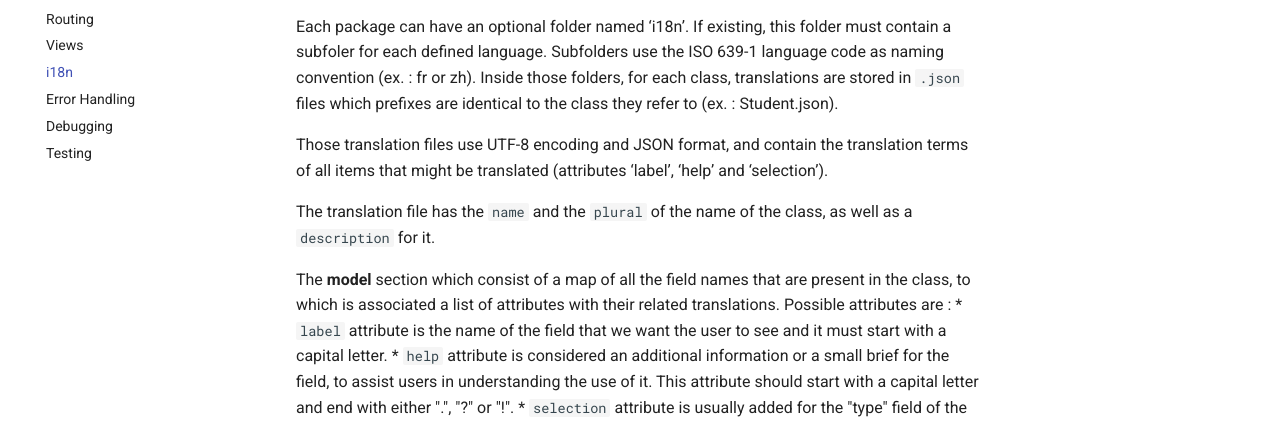
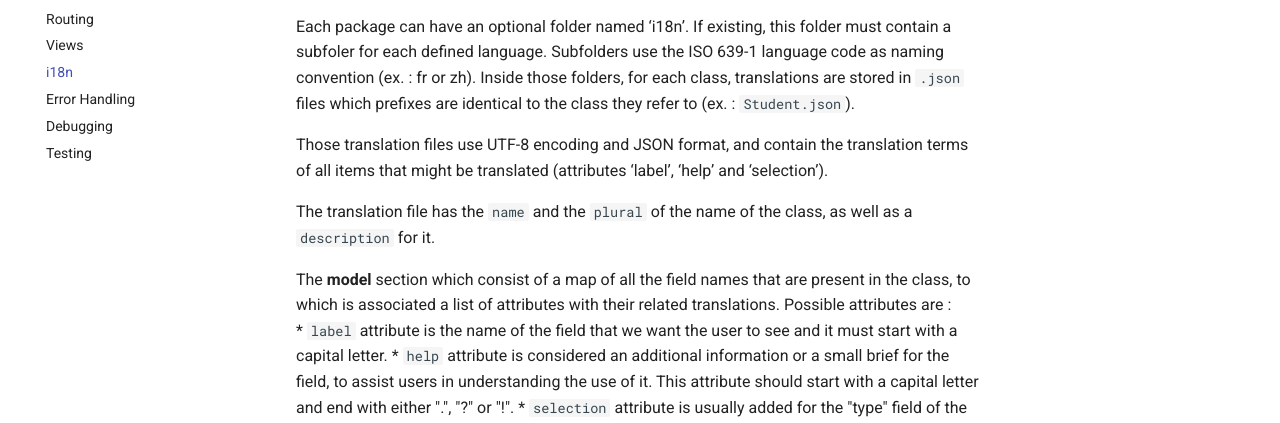
Before and after one commit to equalframework/equal-doc, an MkDocs documentation site: the page built from docs/usage/i18n.md, in a window 1280 px wide and 900 px high. Shown: the part 356-779 px from the top of the window. Built offline with MkDocs 1.6.1 and Material for MkDocs 9.7.7, drawn with Linux system fonts in a browser that asks for light colours; comment, search, counter and statistics services are not loaded.

Commit message:
minor fixes

```diff
--- a/docs/usage/i18n.md
+++ b/docs/usage/i18n.md
@@ -8,7 +8,7 @@ Two distinct mechanisms are used depending on what we are handling:
 
 ## Translation of the terms related to a class
 
-Each package can have an optional folder named ‘i18n’. If existing, this folder must contain a subfoler for each defined language. Subfolders use the ISO 639-1 language code as naming convention (ex. : fr or zh). Inside those folders, for each class, translations are stored in `.json` files which prefixes are identical to the class they refer to (ex. : Student.json).
+Each package can have an optional folder named ‘i18n’. If existing, this folder must contain a subfoler for each defined language. Subfolders use the ISO 639-1 language code as naming convention (ex. : fr or zh). Inside those folders, for each class, translations are stored in `.json` files which prefixes are identical to the class they refer to (ex. : `Student.json`).
 
 Those translation files use UTF-8 encoding and JSON format, and contain the translation terms of all items that might be translated (attributes ‘label’, ‘help’ and ‘selection’).
 
```
